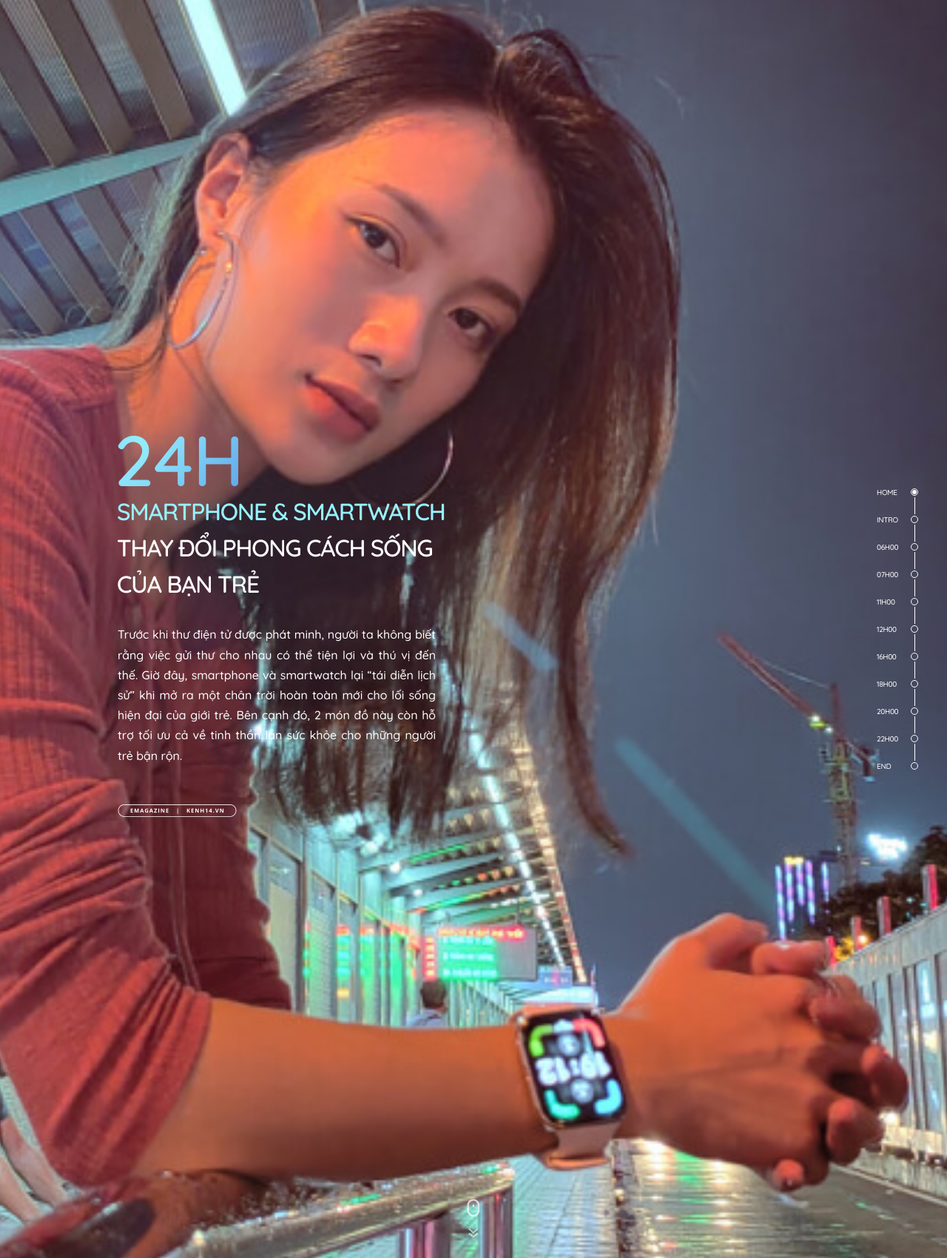
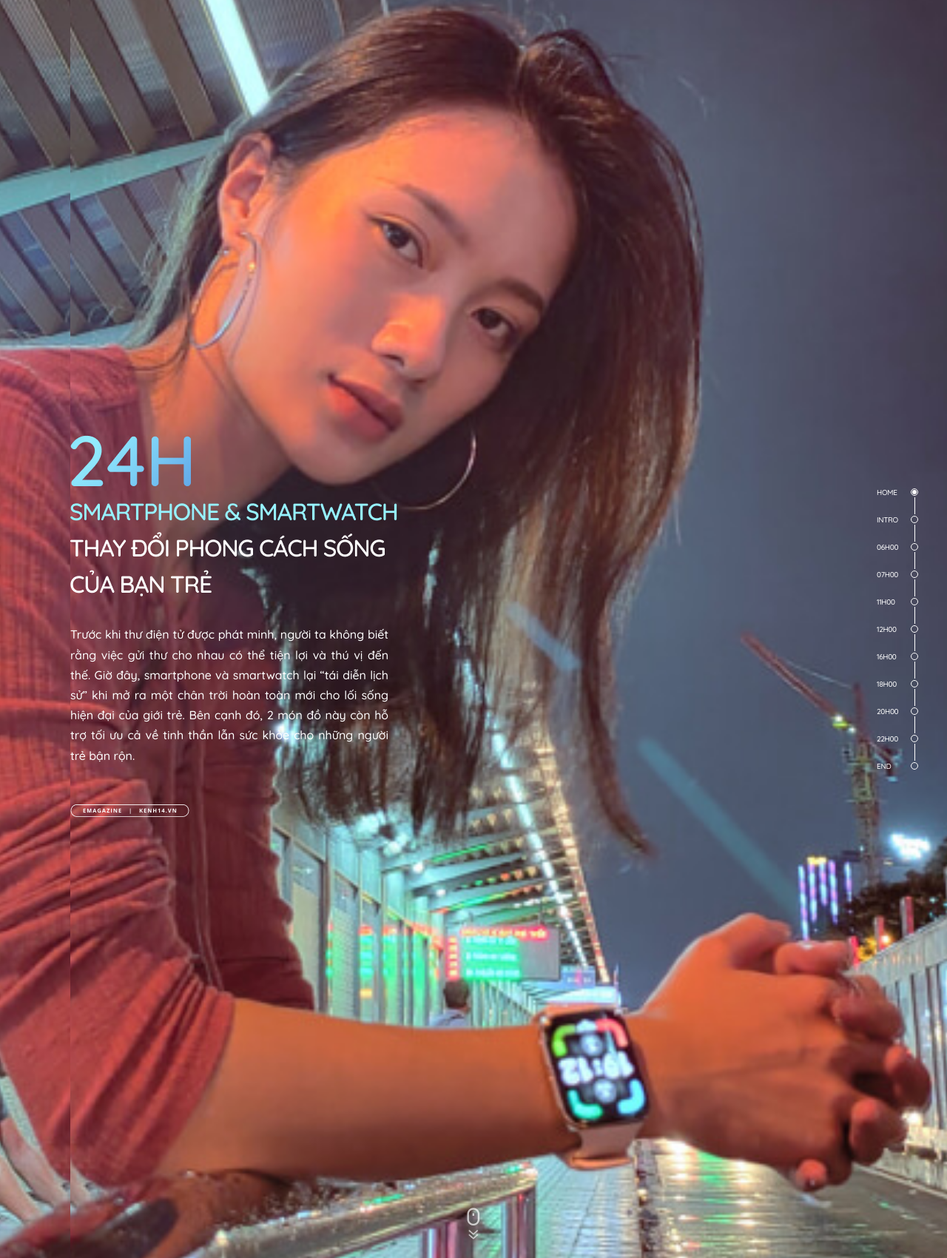
Before and after one commit to sonledinh/Oppo-interative, a PHP site: page / in a window 1280 px wide. Shown: the whole page at 74% size. Run offline with PHP 8.4, Linux system fonts and the light colour scheme.

Commit message:
update 30/09

```diff
--- a/Oppo-interative/css/style.css
+++ b/Oppo-interative/css/style.css
@@ -259,8 +252,8 @@ body {
     width: 105vw;
     height: 110vh;
     top: 0;
-    right: -5vw;
-    padding: 0px 95px;
+    right: -95px;
+    padding: 0px;
     background: url(../images/banner-1.jpg) no-repeat top right;
     background-size: cover;
     position: relative;
@@ -399,7 +392,7 @@ body {
   text-align: center;
   position: absolute;
   left: 0;
-  bottom: 20px;
+  bottom: 8px;
   width: 100%;
   transition: .3s all; }
   .btn-mouse:hover {
@@ -413,7 +406,9 @@ body {
       flex: 0 0 100%;
       position: relative; }
   .btn-mouse .arrow-svg {
-    animation: svg-scroll 1s infinite; }
+    animation: svg-scroll 1s infinite;
+    position: relative;
+    top: -10px; }
 
 .txt-thumbs {
   position: relative; }
--- a/Oppo-interative/css/style.scss
+++ b/Oppo-interative/css/style.scss
@@ -314,8 +301,8 @@ body {
             width: 105vw;
             height: 110vh;
             top: 0;
-            right: -5vw;
-            padding: 0px 95px;
+            right: -95px;
+            padding: 0px;
             background: url(../images/banner-1.jpg) no-repeat top right;
             background-size: cover;
             position: relative;
@@ -510,7 +497,7 @@ body {
     text-align: center;
     position: absolute;
     left: 0;
-    bottom: 20px;
+    bottom: 8px;
     width: 100%;
     transition: .3s all;
     &:hover {
@@ -528,6 +515,8 @@ body {
     }
     .arrow-svg {
         animation: svg-scroll 1s infinite;
+        position: relative;
+        top: -10px;
     }
 }
 
--- a/Oppo-interative/index.html
+++ b/Oppo-interative/index.html
@@ -92,8 +92,8 @@
 					    	<div class="desc-thumbs">
 					    		<div class="btn-k14"><img src="images/btn-black.png" alt=""></div>
 					    		<h3 class="effect-shine">Mở đầu ngày mới <br>với lối sống “healthy”</h3>
-					    		<p>6h, chuông báo thức reo vang, tôi lại bắt đầu ngày mới bằng chuyến “du lịch” marathon quanh công viên gần nhà như thường lệ. Lúc đầu còn ngái ngủ nên vẫn hơi mệt, nhưng khi mở đồng hồ ra “check” các chỉ số sức khỏe toàn diện trong suốt quá trình tập luyện, tôi lại thấy vui sướng âm ỉ trong lòng. Người ta vẫn thường bảo “những con số biết nói”, và quả thực đây là động lực để tôi duy trì lối sống mới “healthy”, khởi động tinh thần minh mẫn, hứng khởi cho 1 ngày mới hiệu quả.</p>
-					    		<p>Sau khi về nhà và vệ sinh cá nhân, tôi phát hiện đã 7h rồi và điện thoại hôm qua thì… quên chưa sạc (vâng, lần thứ n), đành vội vã cắm sạc rồi tranh thủ lên đồ chuẩn bị đi làm.</p>
+					    		<p>6h, chuông báo thức reo vang, Quyên lại bắt đầu ngày mới bằng chuyến “du lịch” marathon quanh công viên gần nhà như thường lệ. Lúc đầu còn ngái ngủ nên vẫn hơi mệt, nhưng khi mở đồng hồ ra “check” các chỉ số sức khỏe toàn diện trong suốt quá trình tập luyện, Quyên lại thấy vui sướng âm ỉ trong lòng. Người ta vẫn thường bảo “những con số biết nói”, và quả thực đây là động lực để Quyên duy trì lối sống mới “healthy”, khởi động tinh thần minh mẫn, hứng khởi cho 1 ngày mới hiệu quả.</p>
+					    		<p>Sau khi về nhà và vệ sinh cá nhân, Quyên phát hiện đã 7h rồi và điện thoại hôm qua thì… quên chưa sạc (vâng, lần thứ n), đành vội vã cắm sạc rồi tranh thủ lên đồ chuẩn bị đi làm.</p>
 					    	</div>
 					    	<div class="btn-mouse"><a href="#07H00"><span><img src="images/mouse.png" alt=""></span><span class="arrow-svg"><img src="images/arrow.png" alt=""></span></a></div>
 					    </div>
@@ -199,7 +199,7 @@
 					    	<div class="desc-thumbs">
 					    		<div class="btn-k14"><img src="images/btn-black.png" alt=""></div>
 					    		<h3 class="effect-shine">Khoảnh khắc thư giãn <br>tuyệt vời nhất với yoga</h3>
-					    		<p>Trở về nhà sau 1 ngày dài, Quyên dành ra 20 phút ngồi… đếm like dưới tấm ảnh chụp lúc trưa, sau đó là tập yoga để thư giãn. Từng động tác nhẹ nhàng kết hợp với việc thở sâu giúp toàn bộ cơ thể và tinh thần được thả lỏng tối đa. </p>
+					    		<p>Trở về nhà sau 1 ngày dài, Quyên dành ra 20 phút ngồi… đếm like dưới tấm ảnh chụp lúc trưa, sau đó là tập yoga để thư giãn. Từng động tác nhẹ nhàng kết hợp với việc thở sâu giúp toàn bộ cơ thể và tinh thần được thả lỏng tối đa.</p>
 					    		<p>Và việc theo dõi quá trình vận động của cơ thể suốt một ngày dài qua OPPO Watch càng tạo cảm hứng để Quyên chăm sóc cho bản thân nhiều hơn, vì có sức khoẻ mới tận hưởng được trọn vẹn cuộc sống. Dạo này, nàng cũng tự tin hơn vì được khen nhiều về vóc dáng – thành quả thật tuyệt vời của lối sống mới lành mạnh.</p>
 					    	</div>
 					    	<div class="btn-mouse"><a href="#18H00"><span><img src="images/mouse.png" alt=""></span><span class="arrow-svg"><img src="images/arrow.png" alt=""></span></a></div>
@@ -267,7 +267,7 @@
 					    	<div class="desc-thumbs">
 					    		<div class="btn-k14"><img src="images/btn-white.png" alt=""></div>
 					    		<h3 class="effect-shine">Kết lại một ngày <br> thật trọn vẹn</h3>
-					    		<p>Chia tay cô bạn thân về nhà, Quyên dành cho mình khoảng 40 phút xem phim (vì pin còn dư khá nhiều, không dùng thì… cũng phí). Sau đó là ngồi ngắm lại loạt ảnh vừa chụp với cô bạn thân. Chẳng còn gì tuyệt vời hơn 1 buổi tối được gặp gỡ, hàn huyên không hồi kết với “cạ cứng”, chia sẻ cho nhau những dự định xa hơn của tuổi trẻ. Dù chưa có người yêu nhưng một buổi tối bên bạn thân cũng đủ làm cái kết đẹp cho một ngày dài. </p>
+					    		<p>Chia tay cô bạn thân về nhà, Quyên dành cho mình khoảng 40 phút xem phim (vì pin còn dư khá nhiều, không dùng thì… cũng phí). Sau đó là ngồi ngắm lại loạt ảnh vừa chụp với cô bạn thân. Chẳng còn gì tuyệt vời hơn 1 buổi tối được gặp gỡ, hàn huyên không hồi kết với “cạ cứng”, chia sẻ cho nhau những dự định xa hơn của tuổi trẻ. Dù chưa có người yêu nhưng một buổi tối bên bạn thân cũng đủ làm cái kết đẹp cho một ngày dài.</p>
 					    		<p>Trước khi nhắm mắt lại để chìm vào giấc ngủ sau 1 ngày bận rộn, theo thói quen, nàng xịt một ít tinh dầu lên gối cho “relax” rồi bật chế độ theo dõi giấc ngủ trên đồng hồ. Bạn biết đấy, một giấc ngủ sâu sẽ giúp nàng nạp đủ năng lượng cho ngày mới, và OPPO Watch chính là “trợ thủ” đắc lực giúp Quyên kiểm soát chất lượng giấc ngủ mỗi ngày.</p>
 					    	</div>
 					    	<div class="btn-mouse"><a href="#end"><span><img src="images/mouse-light.png" alt=""></span><span class="arrow-svg"><img src="images/arrow-light.png" alt=""></span></a></div>
--- a/Oppo-interative/js/private.js
+++ b/Oppo-interative/js/private.js
@@ -254,7 +254,7 @@ jQuery(document).ready(function($){
   });
   TweenLite.ticker.addEventListener('tick', function(){
     if (mouse.moved){
-      parallaxIt(".desc-thumbs, .bg-eff-2, .section-end img", -35);
+      parallaxIt(".desc-thumbs, .bg-eff-2, .section-end img", -20);
       parallaxIt(".section-end .leff", -15);
       parallaxIt(".section-end .right", -25);
       parallaxIt(".caption", -20);
```
Also changed, not shown: other parts of Oppo-interative/css/style.css (+17 -9 lines), other parts of Oppo-interative/css/style.scss (+23 -16 lines), Oppo-interative-mobile/index.html (+4 -4 lines).
